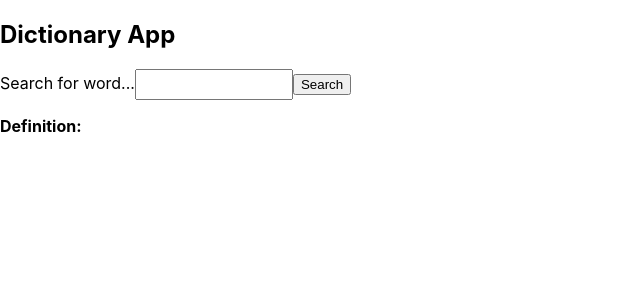
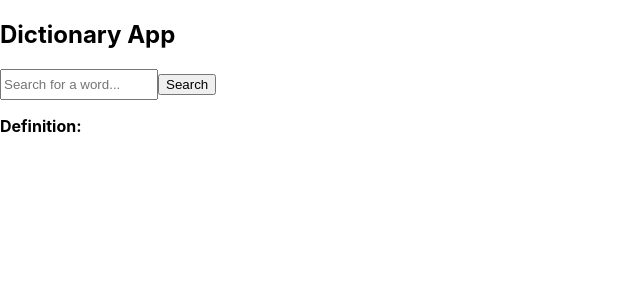
Before and after one commit to Mrinal199/xdictinory, a React (Create React App) app: page / in a window 1280 px wide. Shown: the top 300 px of the page, without its empty margins (0-640 px from the left). Built offline with nearby package versions, Linux system fonts and the light colour scheme.

Commit message:
first commit456

```diff
--- a/src/App.js
+++ b/src/App.js
@@ -23,10 +23,11 @@ const App = () => {
     <div>
       <h2>Dictionary App</h2>
       <div>
-        <label htmlFor="search">Search for word...</label>
+        <label htmlFor="search"></label>
         <input
           id="search"
           type="text"
+          placeholder='Search for a word...'
           style={{ width: '150px', height: '25px' }}
           value={searchTerm}
           onChange={(e) => setSearchTerm(e.target.value)}
```
